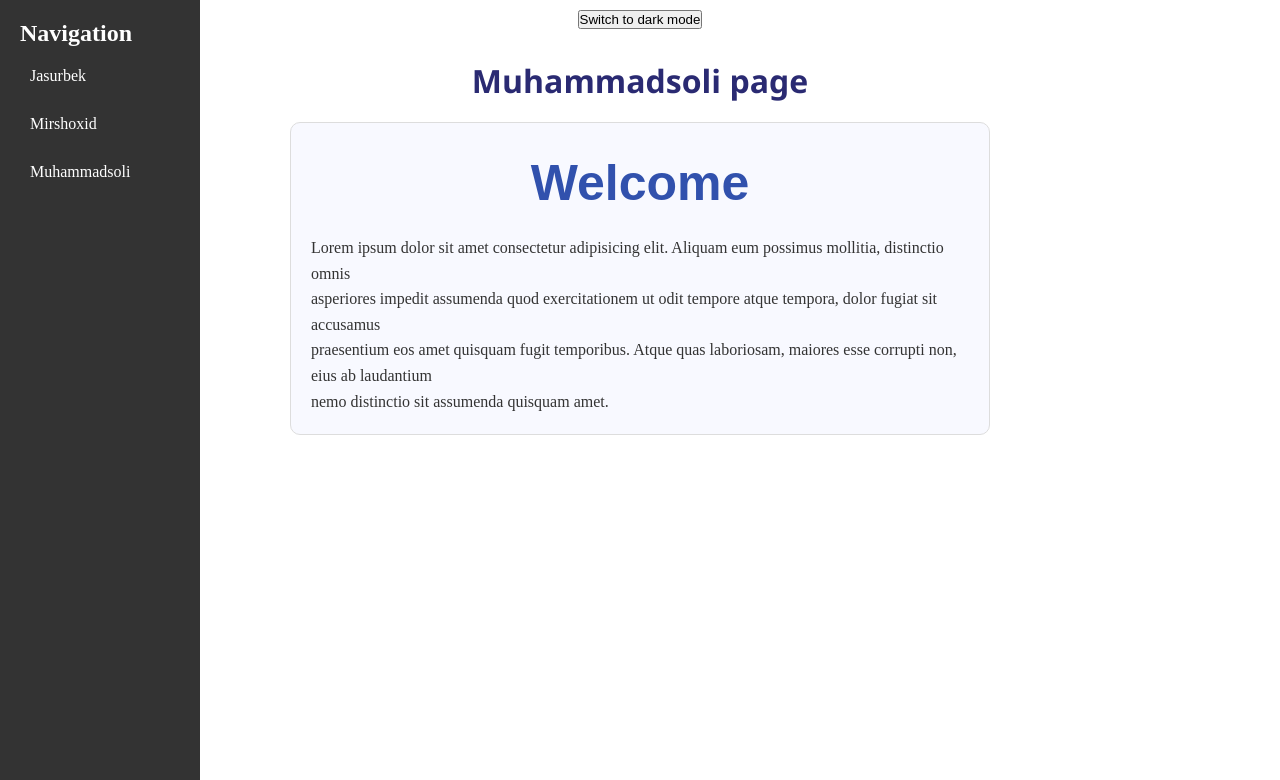
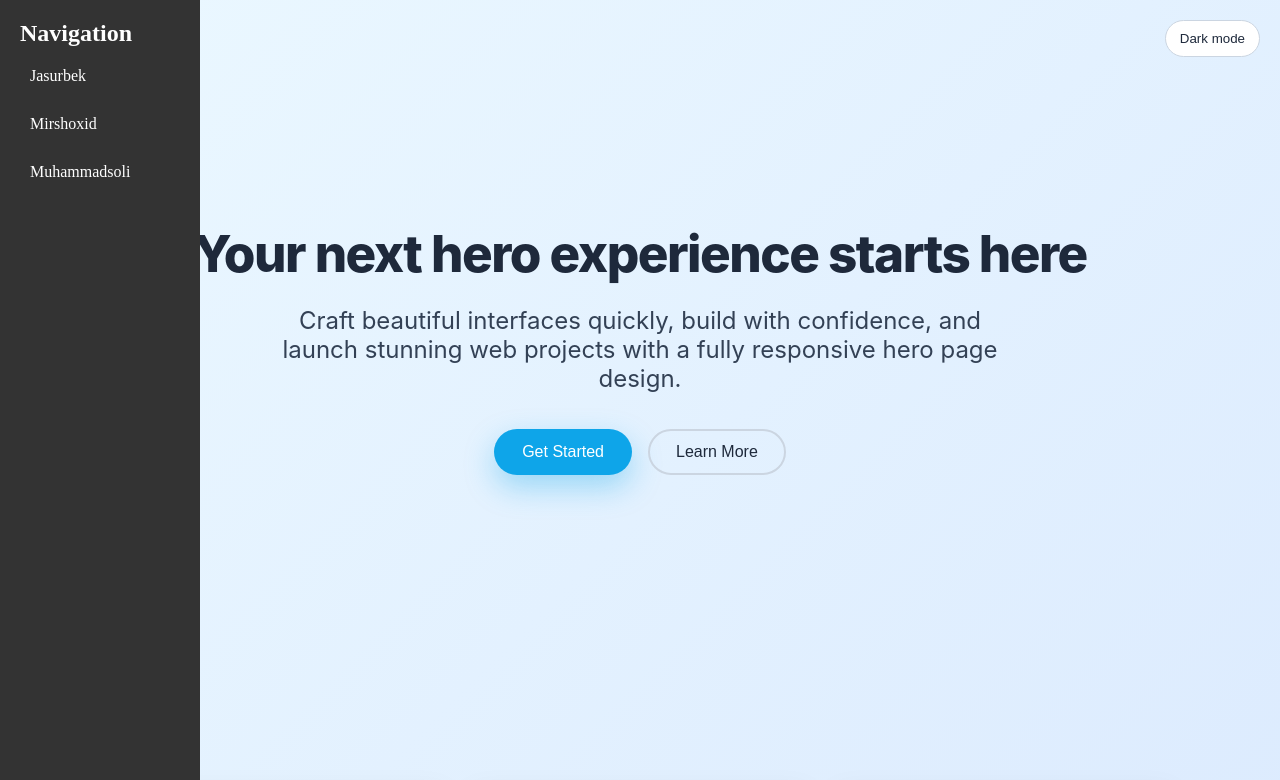
Before and after one commit to salakhbro/hackathon-training, a React (Vite) app: page /muhammadsoli in a window 1280 px wide. Shown: the top 780 px of the page. Built offline with nearby package versions, Linux system fonts and the light colour scheme.

Commit message:
men o'zimni qismimni o'zgartirdm

```diff
--- a/src/pages/Muhammadsoli/Muhammadsoli.css
+++ b/src/pages/Muhammadsoli/Muhammadsoli.css
@@ -1,12 +1,57 @@
-.box {
-    display: flex;
-    align-items: center;
-    justify-content: center;
-    flex-direction: column;
+.container {
+  text-align: center;
+  margin-top: 40px;
+  font-family: 'Segoe UI', Tahoma, Geneva, Verdana, sans-serif;
 }
 
+/* BUTTON */
+.toggle-btn {
+  padding: 10px 20px;
+  border: none;
+  border-radius: 8px;
+  background: linear-gradient(135deg, #4f6df5, #6a85ff);
+  color: #fff;
+  cursor: pointer;
+  font-weight: 500;
+  transition: 0.3s;
+}
+
+.toggle-btn:hover {
+  transform: translateY(-2px);
+  box-shadow: 0 8px 20px rgba(79, 109, 245, 0.3);
+}
+
+.toggle-btn:active {
+  transform: scale(0.96);
+}
+
+/* TITLE */
+.page {
+  margin-top: 20px;
+  font-size: 32px;
+  transition: 0.3s;
+}
+
+/* CARD */
+.box {
+  max-width: 700px;
+  margin: 20px auto;
+  padding: 25px;
+  border: 1px solid;
+  border-radius: 14px;
+  line-height: 1.6;
+  backdrop-filter: blur(10px);
+  transition: 0.3s;
+}
+
+/* LOGO */
 .logo {
-    font-family: 'Poppins', sans-serif;
-    font-size: 50px;
-    color: #000;
+  margin-bottom: 10px;
+  font-size: 26px;
 }
+
+/* TEXT */
+.box p {
+  font-size: 15px;
+  opacity: 0.9;
+}
--- a/src/pages/Muhammadsoli/Muhammadsoli.jsx
+++ b/src/pages/Muhammadsoli/Muhammadsoli.jsx
@@ -1,75 +1,173 @@
-import React, { useMemo, useState } from 'react'
+import React, { useMemo, useState, useEffect } from 'react'
 import './Muhammadsoli.css'
 
 const themeStyles = {
   light: {
-    text: '#2a2a72',
-    border: '#ddd',
-    background: '#f8f9ff',
-    content: '#333',
-    accent: '#3151ad'
+    text: '#1e293b',
+    border: '#cbd5e1',
+    background: '#f8fafc',
+    content: '#334155',
+    accent: '#0ea5e9'
   },
   dark: {
-    text: '#dde2ff',
-    border: '#4f5e89',
-    background: '#1e2344',
-    content: '#e7eafc',
-    accent: '#8da5ff'
+    text: '#e2e8f0',
+    border: '#334155',
+    background: '#0f172a',
+    content: '#cbd5e1',
+    accent: '#38bdf8'
   }
 }
 
+const getInitialTheme = () => {
+  if (typeof window === 'undefined') return 'light'
+  const saved = localStorage.getItem('muhammadsoliTheme')
+  if (saved === 'dark' || saved === 'light') return saved
+  if (window.matchMedia && window.matchMedia('(prefers-color-scheme: dark)').matches) {
+    return 'dark'
+  }
+  return 'light'
+}
+
 function Muhammadsoli() {
-  const [theme, setTheme] = useState('light')
-  const mode = themeStyles[theme]
+  const [theme, setTheme] = useState(getInitialTheme)
+  const mode = themeStyles[theme] || themeStyles.light
 
-  const pageStyle = useMemo(() => ({
-    textAlign: 'center',
-    color: mode.text,
-    marginTop: '30px',
-    fontFamily: 'Segoe UI, Tahoma, Geneva, Verdana, sans-serif',
-    transition: 'color 200ms ease-in-out'
-  }), [mode])
+  useEffect(() => {
+    localStorage.setItem('muhammadsoliTheme', theme)
+  }, [theme])
 
-  const boxStyle = useMemo(() => ({
-    maxWidth: '700px',
-    margin: '20px auto',
-    padding: '20px',
-    border: '1px solid',
-    borderColor: mode.border,
-    borderRadius: '10px',
-    backgroundColor: mode.background,
-    color: mode.content,
-    lineHeight: '1.6',
-    backgroundColor: mode.background,
-    transition: 'all 200ms ease-in-out'
-  }), [mode, theme])
+  const styles = useMemo(
+    () => ({
+      page: {
+        minHeight: '100vh',
+        margin: 0,
+        padding: 0,
+        background: theme === 'dark'
+          ? 'linear-gradient(180deg, #0f172a 0%, #111827 100%)'
+          : 'linear-gradient(135deg, #ebf8ff 0%, #dbeafe 100%)',
+        color: mode.text,
+        fontFamily: 'Inter, system-ui, -apple-system, Segoe UI, Roboto, sans-serif'
+      },
+      hero: {
+        display: 'flex',
+        flexDirection: 'column',
+        justifyContent: 'center',
+        alignItems: 'center',
+        textAlign: 'center',
+        minHeight: 'calc(100vh - 80px)',
+        padding: '64px 24px',
+        maxWidth: '1120px',
+        margin: '0 auto'
+      },
+      title: {
+        fontSize: 'clamp(2.5rem, 4vw, 4.5rem)',
+        fontWeight: 800,
+        letterSpacing: '-0.03em',
+        lineHeight: 1.1,
+        margin: 0,
+        color: mode.text
+      },
+      subtitle: {
+        fontSize: 'clamp(1rem, 2vw, 1.5rem)',
+        maxWidth: '720px',
+        marginTop: '24px',
+        color: mode.content
+      },
+      actions: {
+        marginTop: '36px',
+        display: 'flex',
+        gap: '16px',
+        flexWrap: 'wrap',
+        justifyContent: 'center'
+      },
+      actionPrimary: {
+        background: mode.accent,
+        color: '#fff',
+        border: 'none',
+        borderRadius: '999px',
+        padding: '14px 28px',
+        fontSize: '1rem',
+        cursor: 'pointer',
+        boxShadow: '0 12px 30px rgba(14,165,233,0.35)',
+        transition: 'transform 0.2s ease, opacity 0.2s ease'
+      },
+      actionSecondary: {
+        background: 'transparent',
+        color: mode.text,
+        border: `2px solid ${mode.border}`,
+        borderRadius: '999px',
+        padding: '12px 26px',
+        fontSize: '1rem',
+        cursor: 'pointer',
+        transition: 'background 0.2s ease, color 0.2s ease'
+      },
+      features: {
+        display: 'grid',
+        gridTemplateColumns: 'repeat(auto-fit, minmax(250px, 1fr))',
+        gap: '20px',
+        padding: '60px 24px 80px',
+        maxWidth: '1120px',
+        margin: '0 auto'
+      },
+      card: {
+        background: theme === 'dark' ? '#1e2a4d' : '#fff',
+        border: `1px solid ${mode.border}`,
+        borderRadius: '14px',
+        padding: '22px',
+        boxShadow: theme === 'dark' ? '0 14px 30px rgba(0,0,0,0.35)' : '0 14px 30px rgba(16,24,40,0.08)',
+        color: mode.content
+      }
+    }),
+    [mode, theme]
+  )
 
-  const logoStyle = useMemo(() => ({
-    color: mode.accent,
-    marginBottom: '12px'
-  }), [mode])
-
-  function toggleTheme() {
+  const toggleTheme = () => {
     setTheme(prev => (prev === 'dark' ? 'light' : 'dark'))
   }
 
   return (
-    <div>
-      <div style={{ textAlign: 'center', marginTop: '10px' }}>
-        <button onClick={toggleTheme} className="toggle-theme">
-          Switch to {theme === 'dark' ? 'light' : 'dark'} mode
+    <div style={styles.page}>
+      <div style={{ position: 'absolute', top: 20, right: 20 }}>
+        <button
+          onClick={toggleTheme}
+          style={{
+            padding: '10px 14px',
+            borderRadius: '999px',
+            border: `1px solid ${mode.border}`,
+            background: theme === 'dark' ? '#0f172a' : '#fff',
+            color: mode.text,
+            cursor: 'pointer'
+          }}
+        >
+          {theme === 'dark' ? 'Light mode' : 'Dark mode'}
         </button>
       </div>
-      <h1 className='page' style={pageStyle}>Muhammadsoli page</h1>
-      <div className="box" style={boxStyle}>
-        <h1 className='logo' style={logoStyle}>Welcome</h1>
-        <p>
-          Lorem ipsum dolor sit amet consectetur adipisicing elit. Aliquam eum possimus mollitia, distinctio omnis
-          <br />asperiores impedit assumenda quod exercitationem ut odit tempore atque tempora, dolor fugiat sit accusamus
-          <br />praesentium eos amet quisquam fugit temporibus. Atque quas laboriosam, maiores esse corrupti non, eius ab laudantium
-          <br />nemo distinctio sit assumenda quisquam amet.
+
+      <section style={styles.hero}>
+        <h1 style={styles.title}>Your next hero experience starts here</h1>
+        <p style={styles.subtitle}>
+          Craft beautiful interfaces quickly, build with confidence, and launch stunning web projects with a fully responsive hero page design.
         </p>
-      </div>
+        <div style={styles.actions}>
+          <button style={styles.actionPrimary}>Get Started</button>
+          <button style={styles.actionSecondary}>Learn More</button>
+        </div>
+      </section>
+
+      <section style={styles.features}>
+        <div style={styles.card}>
+          <h3>Fast setup</h3>
+          <p>Get a working hero page without complex configuration. Everything works out of the box.</p>
+        </div>
+        <div style={styles.card}>
+          <h3>Customizable</h3>
+          <p>Theme switcher, responsive layout, and rich visuals to match your brand instantly.</p>
+        </div>
+        <div style={styles.card}>
+          <h3>Modern look</h3>
+          <p>Clean modern design with vibrant gradient background and polished typography.</p>
+        </div>
+      </section>
     </div>
   )
 }
```
